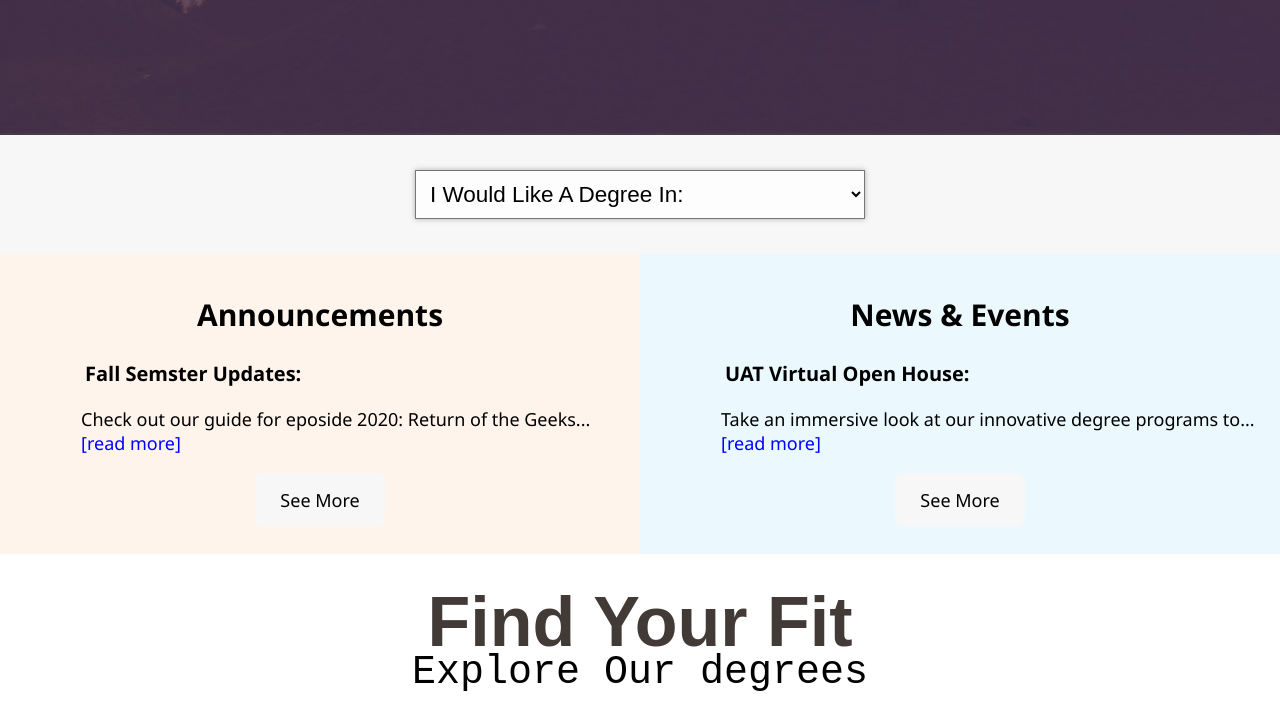
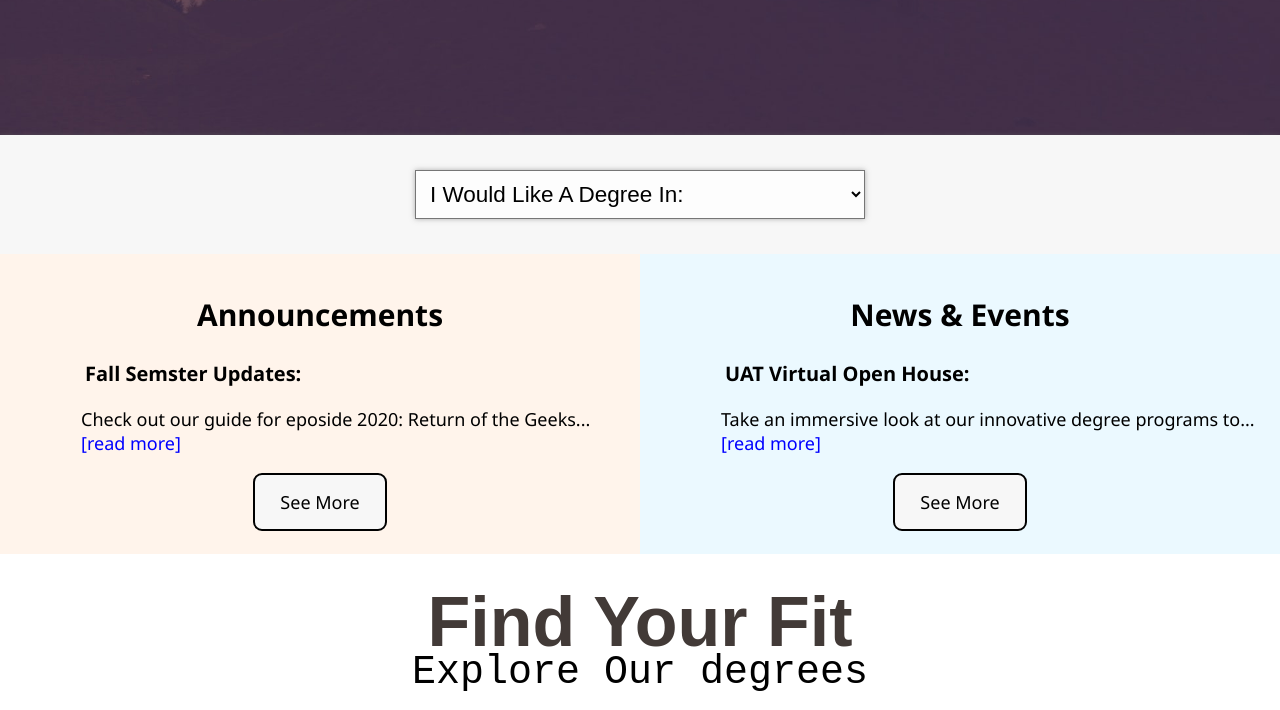
Before and after one commit to siemff/SeeIt_CorrectIt_MakeIt_Oblig, a plain HTML site: page Home.html in a window 1280 px wide. Shown: the part 635-1345 px from the top of the page. Drawn offline with Linux system fonts and the light colour scheme.

Commit message:
Update page.css

```diff
--- a/page.css
+++ b/page.css
@@ -76,7 +76,7 @@
     border-radius: 9px;
     background: #f7f7f7;
     padding: 15px 25px;
-    border: none;
+    border: solid 2px black;
     cursor: pointer;
 }
 
```
